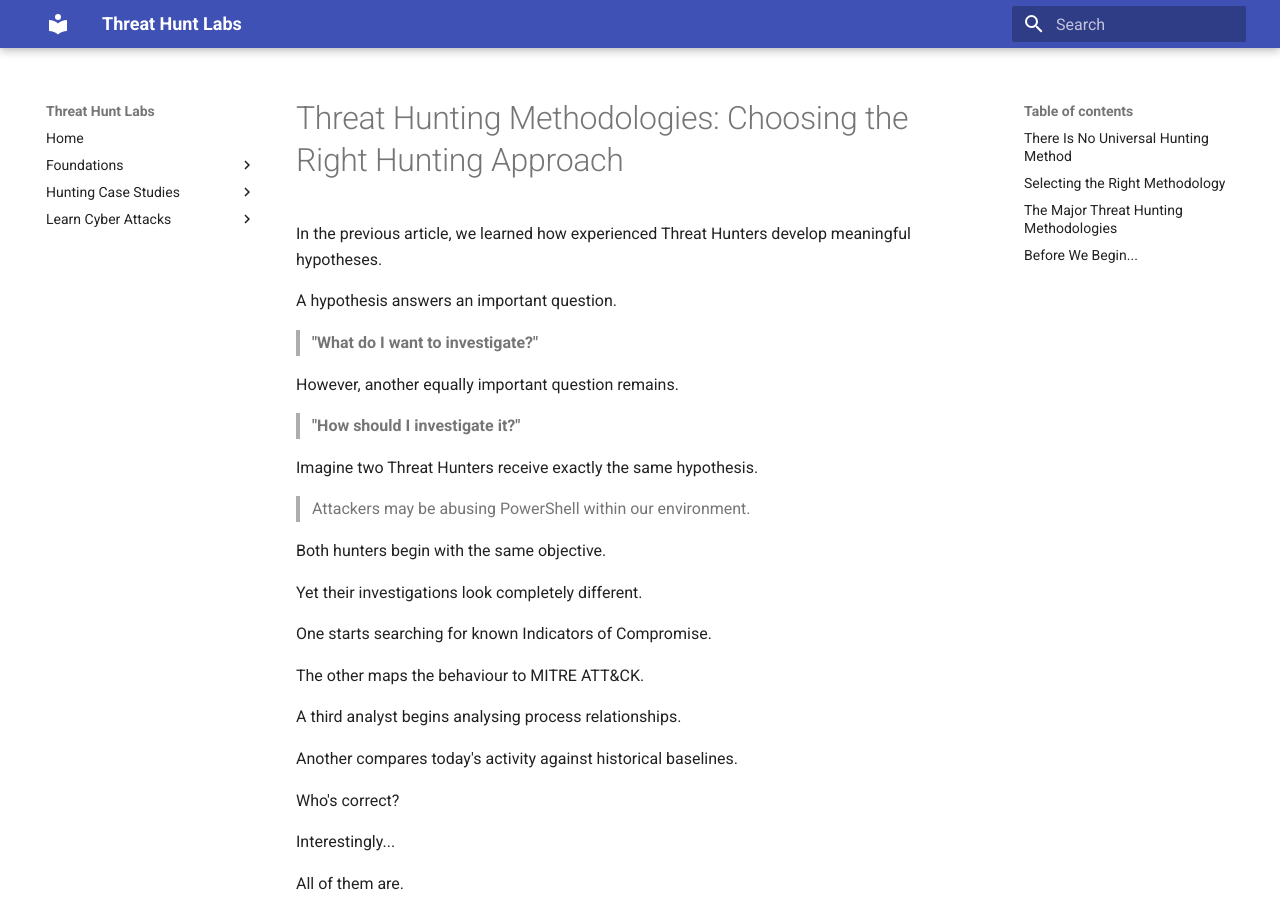
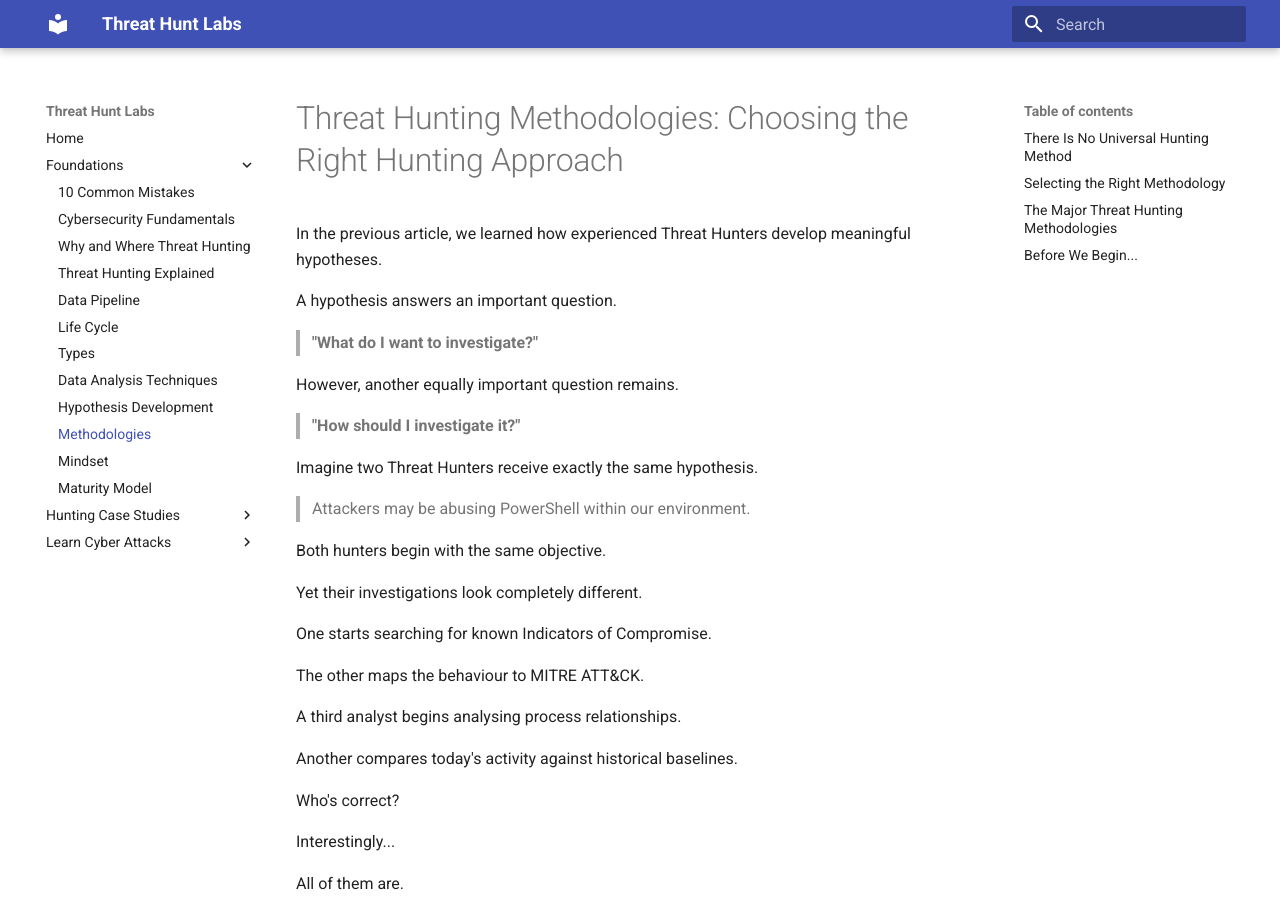
Before and after one commit to pbmundas/ThreatHuntingLabs, an MkDocs documentation site: the page built from docs/foundations/Threat-Hunting-Methodologies:-Choosing-the-Right-Hunting-Approach.md, in a window 1280 px wide and 900 px high. Built offline with MkDocs 1.6.1 and Material for MkDocs 9.7.7, drawn with Linux system fonts in a browser that asks for light colours.

Commit message:
Update mkdocs.yml

```diff
--- a/mkdocs.yml
+++ b/mkdocs.yml
@@ -36,7 +36,7 @@
       - Types: foundations/Types-of-Threat-Hunting-Choosing-the-Right-Hunting-Strategy.md
       - Data Analysis Techniques: foundations/Threat-Hunting-Data-Analysis-Techniques.md
       - Hypothesis Development: foundations/Hypothesis-Development-Thinking-Like-a-Threat-Hunter-Before-Writing-a-Single-Query.md
-      - Methodologies: foundations/Threat-Hunting-Methodologies:-Choosing-the-Right-Hunting-Approach.md-
+      - Methodologies: foundations/Threat-Hunting-Methodologies:-Choosing-the-Right-Hunting-Approach.md
       - Mindset: foundations/The-Threat-Hunting-Mindset-Thinking-Like-an-Attacker.md
       - Maturity Model: foundations/The-Threat-Hunting-Maturity-Model-Explained.md
 
```
